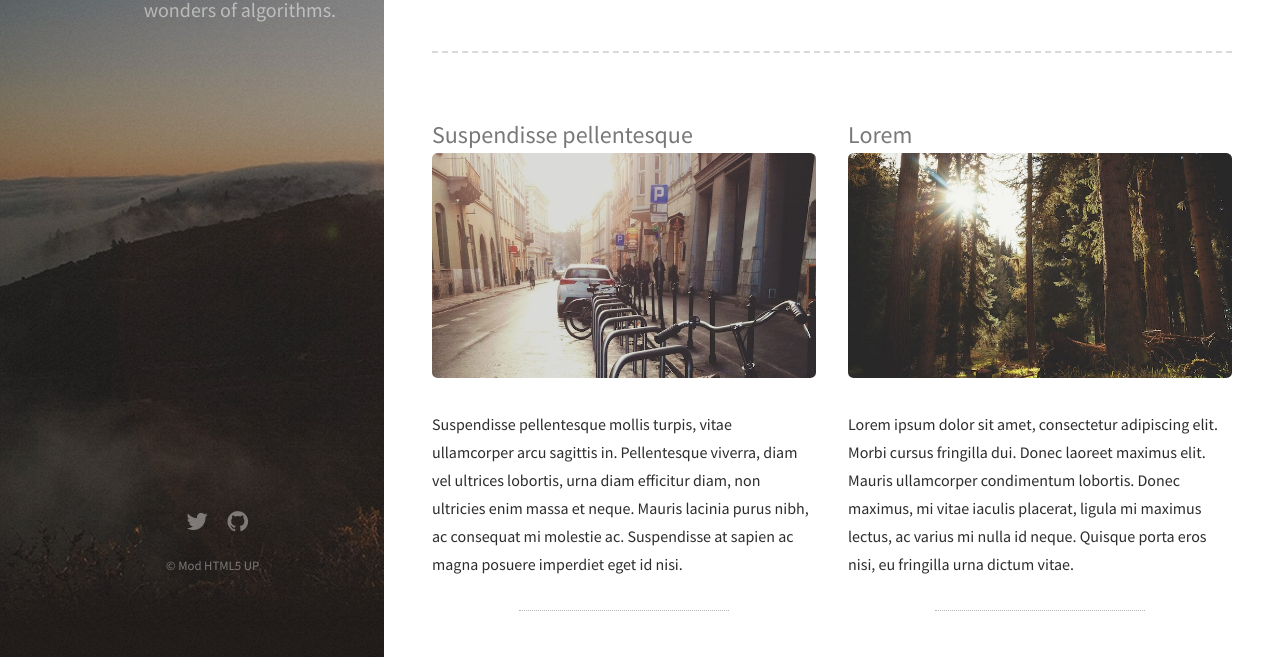
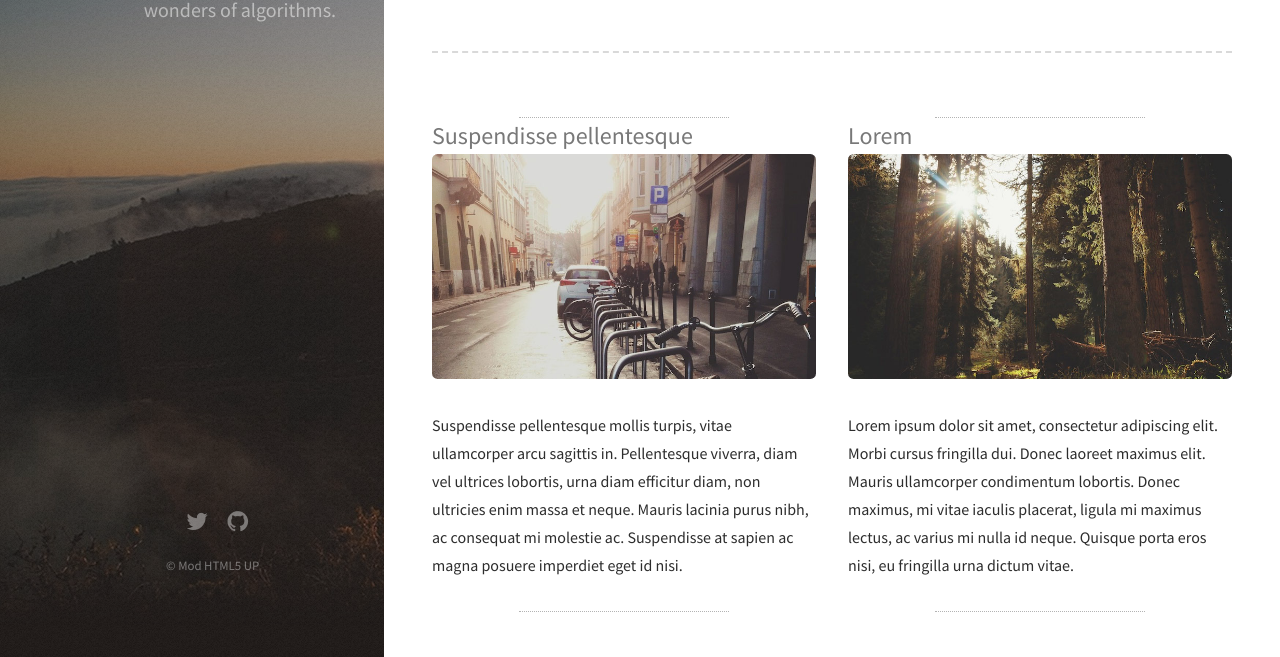
Before and after one commit to Zhiyelah/zhiyelah.github.io, a Jekyll site: the page built from index.html, in a window 1280 px wide and 933 px high. Shown: the part 273-930 px from the top of the window. Built offline with Jekyll 4.4.1, drawn with Linux system fonts in a browser that asks for light colours; nearby versions of some CDN libraries.

Commit message:
Update index.html

```diff
--- a/index.html
+++ b/index.html
@@ -20,6 +20,7 @@
       {% for post in site.posts offset:1 %}
         <article class="{% cycle '6u', '6u$' %} 12u(small)">
           <header>
+            <hr class="divide">
             <h2><a href="{{ post.url }}" class="hover">{{ post.title }}</a></h2>
           </header>
           <section>
@@ -29,9 +30,7 @@
             <ul class="actions">
               <li class="editor-link"><a href="cloudcannon:collections/{{ post.path }}" class="button"><strong>&#9998;</strong> Edit post</a></li>
             </ul>
-            <div style="text-align: center;">
-              <hr class="divide"/>
-            </div>
+            <hr class="divide">
           </footer>
         </article>
       {% endfor %}
```
